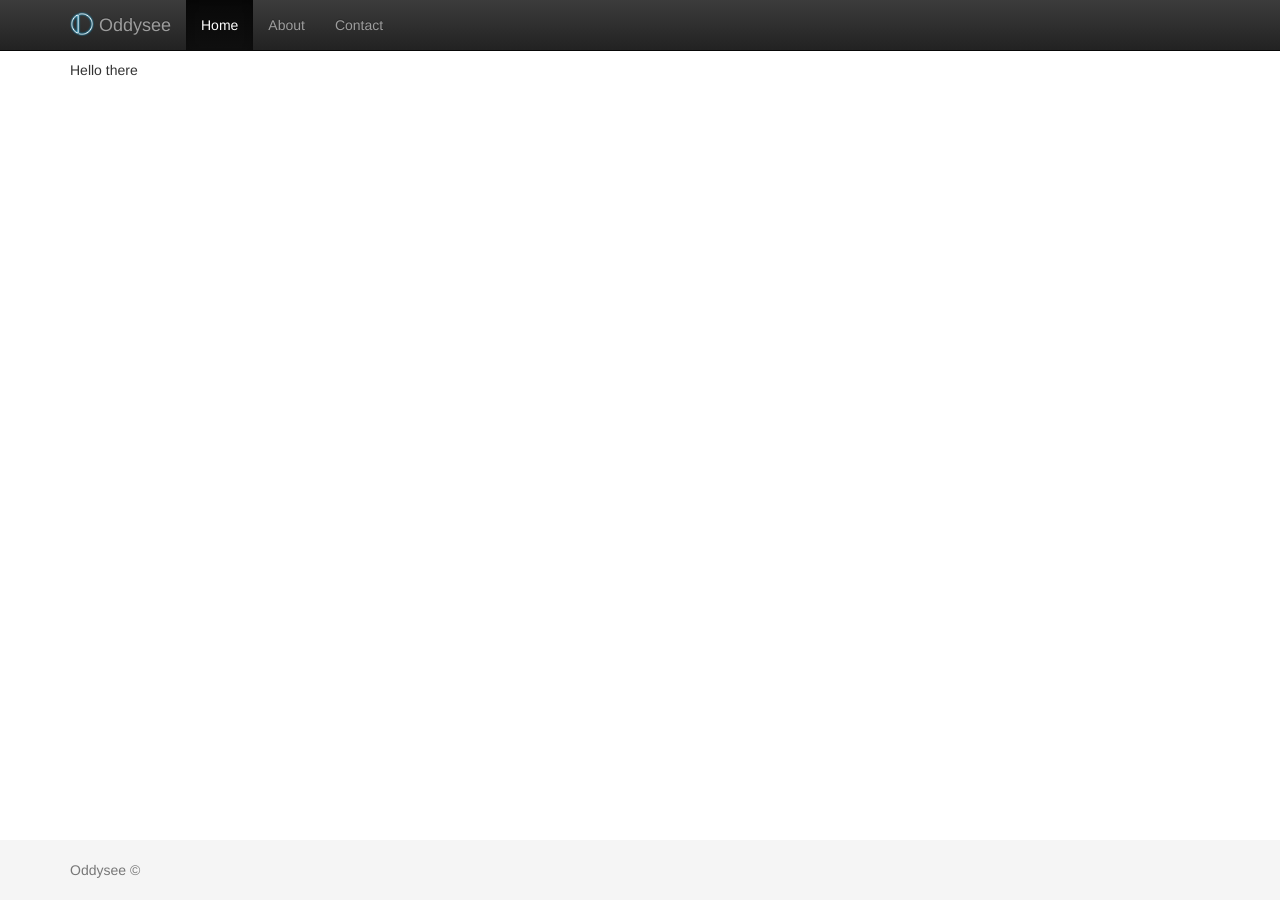
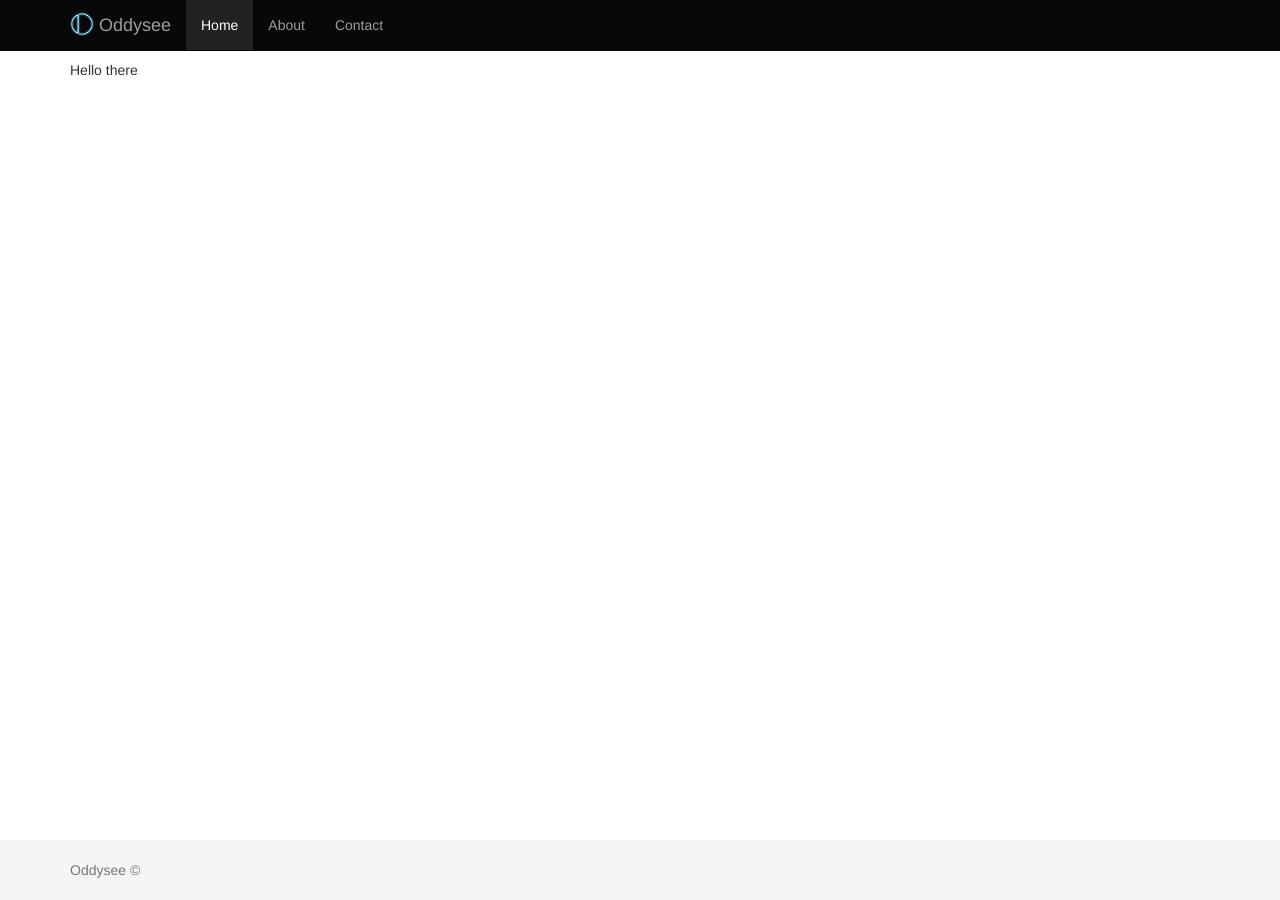
Before and after one commit to OddyseeGamers/oddysee, a Jekyll site: the page built from index.html, in a window 1280 px wide. Built offline with Jekyll 4.4.1, drawn with Linux system fonts in a browser that asks for light colours; nearby versions of some CDN libraries.

Commit message:
Update default.html

```diff
--- a/_layouts/default.html
+++ b/_layouts/default.html
@@ -11,7 +11,6 @@
     <title>{% if page.title %}{{ page.title }} – {% endif %}{{ site.name }} – {{ site.description }}</title>
 
     <link href="css/bootstrap.min.css" rel="stylesheet">
-    <link href="css/bootstrap-theme.min.css" rel="stylesheet">
     <link href="css/stylesheet.css" rel="stylesheet">
 
     <!-- HTML5 shim and Respond.js for IE8 support of HTML5 elements and media queries -->
```
